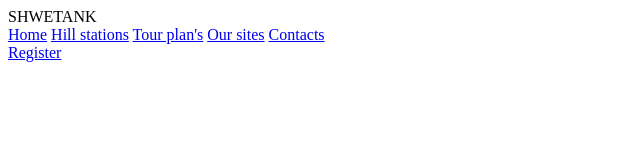
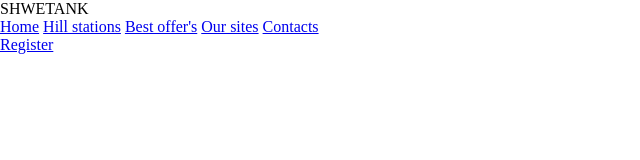
Before and after one commit to shwetank1286/codsoft, a plain HTML site: page assingment 1/index.html in a window 1280 px wide. Shown: the whole page, without its empty margins (0-640 px from the left). Drawn offline with Linux system fonts and the light colour scheme.

Commit message:
index.html

```diff
--- a/assingment 1/index.html
+++ b/assingment 1/index.html
@@ -4,17 +4,21 @@
   <meta charset="UTF-8">
   <meta name="viewport" content="width=device-width, initial-scale=1.0">
   <title>assingnment 1</title>
+  <style type="text/css">
+    *{padding: 0;margin: 0;box-sizing: border-box; }
+  </style>
+  <link rel="stylesheet" href="index.css">
 </head>
 <body>
   <header>
     <nav>
-      <div class=""logo>
+      <div class="logo">
         SHWETANK
       </div>
-      <div class=""menu>
+      <div class="menu">
         <a href="#">Home</a>
         <a href="#">Hill stations</a>
-        <a href="#">Tour plan's</a>
+        <a href="#">Best offer's</a>
         <a href="#">Our sites</a>
         <a href="#">Contacts</a>
       </div>
```
